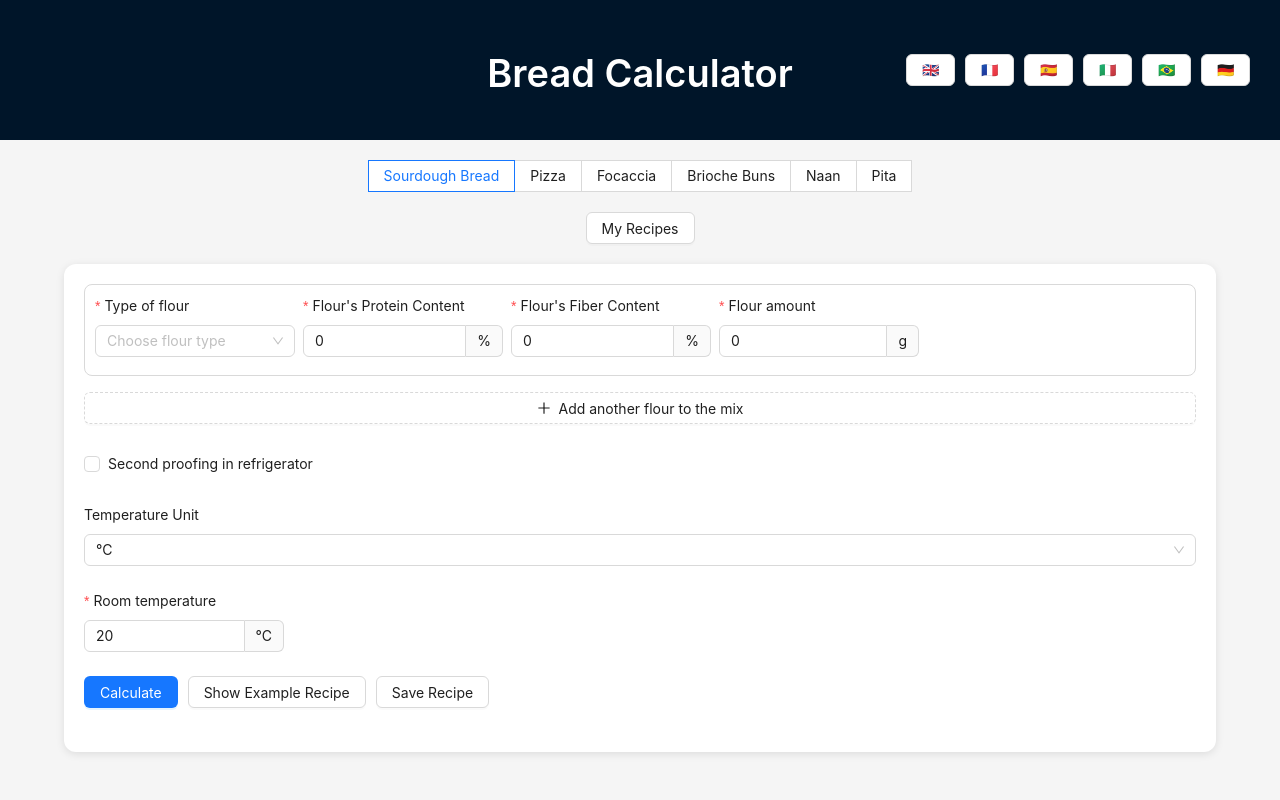
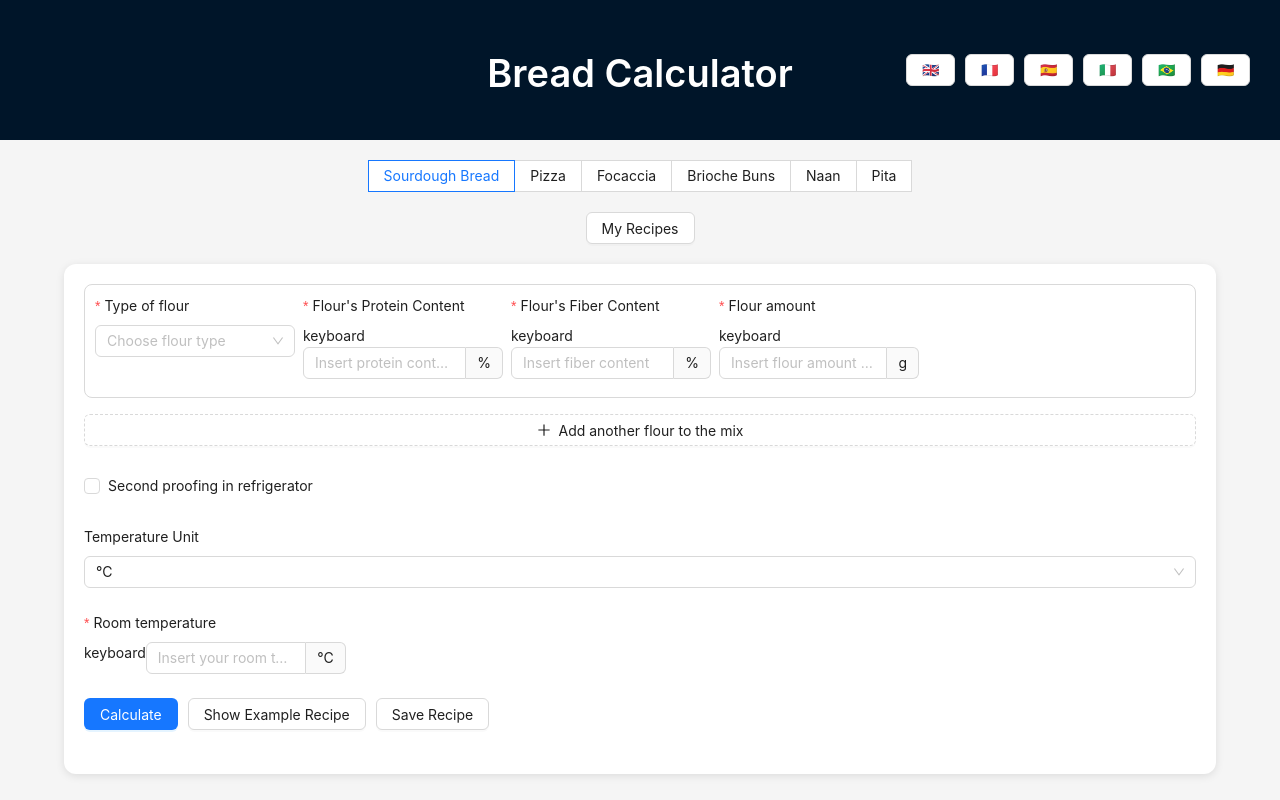
Before and after one commit to sergiogalici/bread-dough-calculator, a React (Vite) app: page / in a window 1280 px wide. Shown: the top 800 px of the page. Built offline with nearby package versions, Linux system fonts and the light colour scheme.

Commit message:
refactor: Update input labels in FlourForm, FocacciaForm, BriocheForm, NaanForm, PitaForm, and PizzaForm

```diff
--- a/src/App.jsx
+++ b/src/App.jsx
@@ -381,6 +381,7 @@ const FlourForm = ({ form, t }) => (
                   },
                 ]}
               >
+                keyboard
                 <InputNumber
                   datatype="number"
                   min={0}
@@ -409,6 +410,7 @@ const FlourForm = ({ form, t }) => (
                   },
                 ]}
               >
+                keyboard
                 <InputNumber
                   datatype="number"
                   min={0}
@@ -431,6 +433,7 @@ const FlourForm = ({ form, t }) => (
                   },
                 ]}
               >
+                keyboard
                 <InputNumber
                   datatype="number"
                   min={0}
@@ -474,6 +477,7 @@ const FocacciaForm = ({ t }) => (
           { required: true, message: t("Insert your flour's protein content") },
         ]}
       >
+        keyboard
         <InputNumber
           datatype="number"
           min={0}
@@ -491,6 +495,7 @@ const FocacciaForm = ({ t }) => (
           { required: true, message: t("Insert your flour fiber content") },
         ]}
       >
+        keyboard
         <InputNumber
           datatype="number"
           min={0}
@@ -508,6 +513,7 @@ const FocacciaForm = ({ t }) => (
           { required: true, message: t("Insert your flour amount in grams") },
         ]}
       >
+        keyboard
         <InputNumber
           datatype="number"
           min={0}
@@ -539,6 +545,7 @@ const BriocheForm = ({ t, form }) => {
             { required: true, message: t("Please input number of buns") },
           ]}
         >
+          keyboard
           <InputNumber datatype="number" min={0} style={{ width: "100%" }} />
         </Form.Item>
         {expertMode && (
@@ -554,6 +561,7 @@ const BriocheForm = ({ t, form }) => {
                 },
               ]}
             >
+              keyboard
               <InputNumber
                 datatype="number"
                 addonAfter="g"
@@ -569,6 +577,7 @@ const BriocheForm = ({ t, form }) => {
                 { required: true, message: t("Please input protein content") },
               ]}
             >
+              keyboard
               <InputNumber
                 datatype="number"
                 min={0}
@@ -585,6 +594,7 @@ const BriocheForm = ({ t, form }) => {
                 { required: true, message: t("Please input fiber content") },
               ]}
             >
+              keyboard
               <InputNumber
                 datatype="number"
                 min={0}
@@ -604,6 +614,7 @@ const BriocheForm = ({ t, form }) => {
                 },
               ]}
             >
+              keyboard
               <InputNumber
                 datatype="number"
                 min={0}
@@ -620,6 +631,7 @@ const BriocheForm = ({ t, form }) => {
                 { required: true, message: t("Please input fat percentage") },
               ]}
             >
+              keyboard
               <InputNumber
                 datatype="number"
                 min={0}
@@ -681,6 +693,7 @@ const NaanForm = ({ t, form }) => {
             { required: true, message: t("Please input number of naans") },
           ]}
         >
+          keyboard
           <InputNumber datatype="number" min={0} style={{ width: "100%" }} />
         </Form.Item>
         {expertMode && (
@@ -690,6 +703,7 @@ const NaanForm = ({ t, form }) => {
               label={t("Desired weight of each naan (g)")}
               initialValue={100}
             >
+              keyboard
               <InputNumber
                 datatype="number"
                 addonAfter="g"
@@ -705,6 +719,7 @@ const NaanForm = ({ t, form }) => {
                 { required: true, message: t("Please input protein content") },
               ]}
             >
+              keyboard
               <InputNumber
                 datatype="number"
                 min={0}
@@ -721,6 +736,7 @@ const NaanForm = ({ t, form }) => {
                 { required: true, message: t("Please input fiber content") },
               ]}
             >
+              keyboard
               <InputNumber
                 datatype="number"
                 min={0}
@@ -740,6 +756,7 @@ const NaanForm = ({ t, form }) => {
                 },
               ]}
             >
+              keyboard
               <InputNumber
                 datatype="number"
                 min={0}
@@ -756,6 +773,7 @@ const NaanForm = ({ t, form }) => {
                 { required: true, message: t("Please input fat percentage") },
               ]}
             >
+              keyboard
               <InputNumber
                 datatype="number"
                 min={0}
@@ -814,6 +832,7 @@ const PitaForm = ({ t, form }) => {
             { required: true, message: t("Please input number of pitas") },
           ]}
         >
+          keyboard
           <InputNumber datatype="number" min={0} style={{ width: "100%" }} />
         </Form.Item>
         {expertMode && (
@@ -823,6 +842,7 @@ const PitaForm = ({ t, form }) => {
               label={t("Desired weight of each pita (g)")}
               initialValue={80}
             >
+              keyboard
               <InputNumber
                 datatype="number"
                 addonAfter="g"
@@ -838,6 +858,7 @@ const PitaForm = ({ t, form }) => {
                 { required: true, message: t("Please input protein content") },
               ]}
             >
+              keyboard
               <InputNumber
                 datatype="number"
                 min={0}
@@ -854,6 +875,7 @@ const PitaForm = ({ t, form }) => {
                 { required: true, message: t("Please input fiber content") },
               ]}
             >
+              keyboard
               <InputNumber
                 datatype="number"
                 min={0}
@@ -873,6 +895,7 @@ const PitaForm = ({ t, form }) => {
                 },
               ]}
             >
+              keyboard
               <InputNumber
                 datatype="number"
                 min={0}
@@ -994,6 +1017,7 @@ const PizzaForm = ({ form, t }) => {
           { required: true, message: t("Please input number of pizzas") },
         ]}
       >
+        keyboard
         <InputNumber datatype="number" min={1} style={{ width: "100%" }} />
       </Form.Item>
       <Form.Item
@@ -1004,6 +1028,7 @@ const PizzaForm = ({ form, t }) => {
           { required: true, message: t("Please input weight per pizza") },
         ]}
       >
+        keyboard
         <InputNumber
           datatype="number"
           min={100}
@@ -1098,7 +1123,9 @@ const PizzaForm = ({ form, t }) => {
                       },
                     ]}
                   >
+                    keyboard
                     <InputNumber
+                      keyboard
                       datatype="number"
                       min={0}
                       max={100}
@@ -1122,6 +1149,7 @@ const PizzaForm = ({ form, t }) => {
                       },
                     ]}
                   >
+                    keyboard
                     <InputNumber
                       datatype="number"
                       min={0}
@@ -1823,6 +1851,7 @@ const App = () => {
                 ]}
                 initialValue={selectedTemperatureUnit === "celsius" ? 20 : 68}
               >
+                keyboard
                 <InputNumber
                   datatype="number"
                   min={
```
